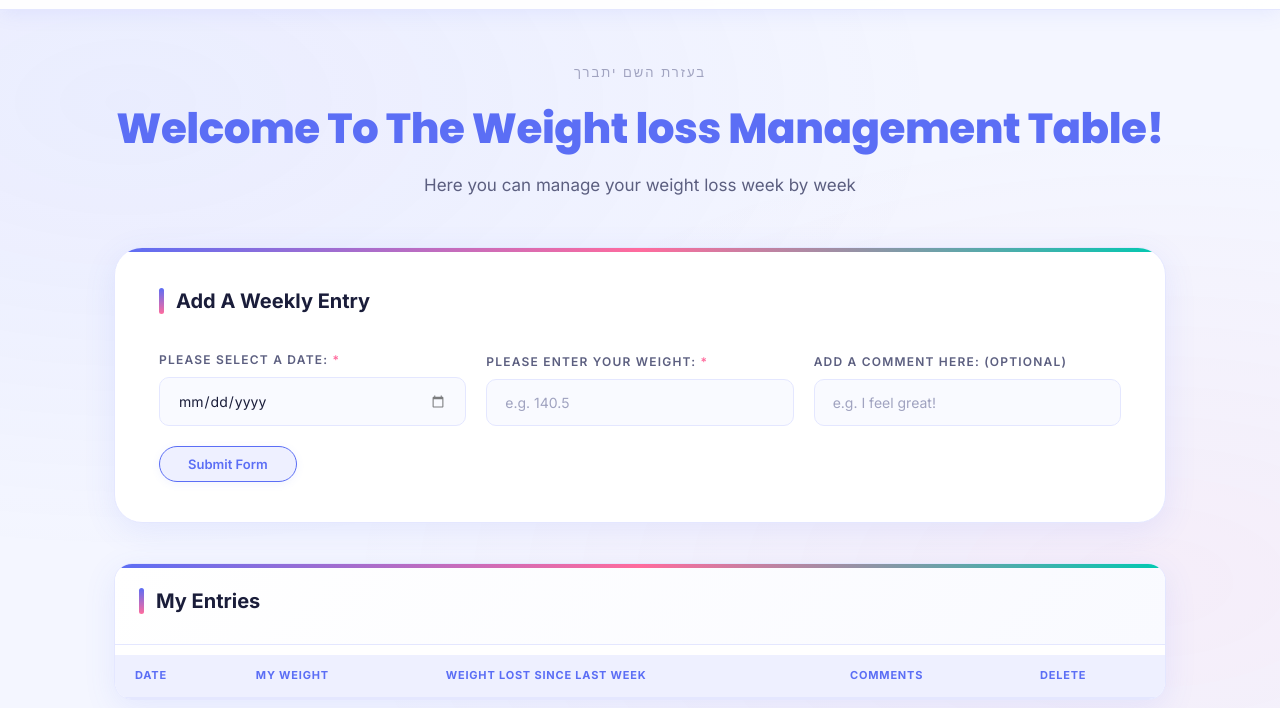
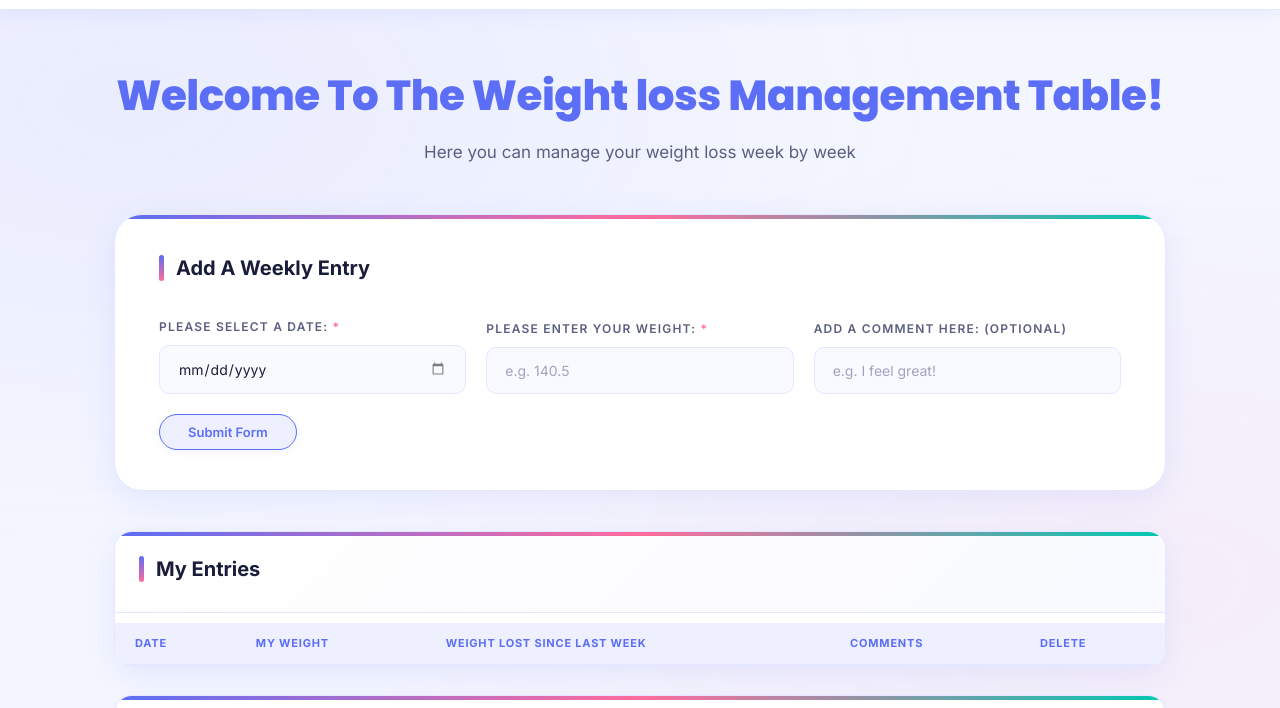
Before and after one commit to leib441/diet-app, a website: page project-files/table.html in a window 1280 px wide. Shown: the part 58-766 px from the top of the page. Drawn offline with Linux system fonts and the light colour scheme; no server answers.

```diff
--- a/project-files/table.html
+++ b/project-files/table.html
@@ -60,7 +60,6 @@
 
     <div class="allPage">
         <div class="containers">
-            <p class="yiddish-word">בעזרת השם יתברך</p>
             <h1>Welcome To The Weight loss Management Table!</h1>
             <h2>Here you can manage your weight loss week by week</h2>
 
```
Also changed, not shown: README.md (added).
